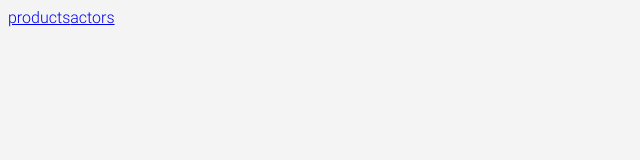
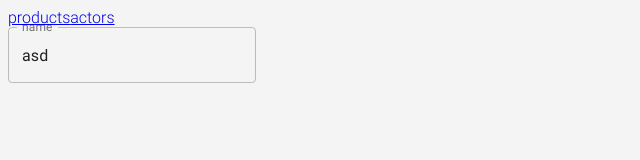
Before and after one commit to hwapedro/cinematools, a React (Create React App) app: page / in a window 1280 px wide. Shown: the top 160 px of the page, without its empty margins (0-640 px from the left). Built offline with nearby package versions, Linux system fonts and the light colour scheme.

Commit message:
smart constructor

```diff
--- a/package.json
+++ b/package.json
@@ -13,6 +13,7 @@
     "react": "^16.13.0",
     "react-dom": "^16.13.0",
     "react-final-form": "^6.3.5",
+    "react-hook-form": "^5.1.3",
     "react-redux": "^7.2.0",
     "react-router-dom": "^5.1.2",
     "react-scripts": "3.4.0",
--- a/src/components/shared/inputs/input.js
+++ b/src/components/shared/inputs/input.js
@@ -2,9 +2,9 @@ import React from 'react'
 import { TextField } from '@material-ui/core'
 
 const TextFieldUI = props => {
-  const { placeholder, value, label, onChange, pattern = null } = props
+  const { placeholder, name, label, onChange, pattern = null } = props
   return (
-    <TextField id="outlined-basic" label={label} variant="outlined" placeholder={placeholder} value={value} onChange={e => onChange(e)} {...props} />
+    <TextField id="outlined-basic" label={label} variant="outlined" placeholder={placeholder} name={name} {...props}/>
   )
 }
 
--- /dev/null
+++ b/src/components/shared/smart/smartConstructor/index.js
@@ -0,0 +1,47 @@
+import React, { useState } from 'react'
+import { useDispatch } from 'react-redux'
+import { useForm } from 'react-hook-form'
+import Button from '../../../shared/buttons'
+import TextField from '../../../shared/inputs/input'
+import { changeActor, addActor } from '../../../../sagas/actors/actions'
+import models from './models'
+
+//smart fix
+import { changeModel, addModel } from '../../../../sagas/smart//actions'
+
+export const SmartConstructor = ({ value, model, setEditMode, edittMode }) => {
+    const dispatch = useDispatch()
+
+    const modelItem = models[model]
+    let defaultValues = {}
+    if (edittMode) {
+        for (let i = 0; i < modelItem.length; i++) {
+            const defaultParametr = modelItem[i].type === 'field' ? value[modelItem[i].name] : ''
+            defaultValues[modelItem[i].name] = defaultParametr
+        }
+    }
+
+    const { register, handleSubmit } = useForm({ defaultValues });
+
+
+    const onSubmit = data => {
+        alert(JSON.stringify(data));
+    };
+
+    const content = modelItem.map(el => {
+        switch (el.type) {
+            case "field":
+                console.log(el.name, el)
+                return <TextField autoComplete="off" name={el.name} label={el.name} inputRef={register} />
+        }
+    })
+
+
+    return (
+        <div>
+            <form onSubmit={handleSubmit(onSubmit)}>
+                {content}
+            </form>
+        </div>
+    )
+}
--- /dev/null
+++ b/src/components/shared/smart/smartConstructor/models.js
@@ -0,0 +1,5 @@
+export default {
+    actors: [
+        { name: 'name', type: 'field' }
+    ]
+}
--- a/src/index.js
+++ b/src/index.js
@@ -5,6 +5,7 @@ import { ThemeProvider } from '@material-ui/core/styles'
 import { BrowserRouter as Router } from 'react-router-dom'
 
 import App from './components/App'
+import {SmartConstructor} from './components/shared/smart/smartConstructor'
 import store from './store'
 import theme from './theme/color'
 
@@ -13,6 +14,7 @@ ReactDOM.render(
     <Router>
       <ThemeProvider theme={theme}>
         <App />
+        <SmartConstructor model='actors' value={{name: 'asd'}} edittMode/>
       </ThemeProvider>
     </Router>
   </Provider>,
```
Also changed, not shown: 1 other file (tests, documents, lock files or other folders).
